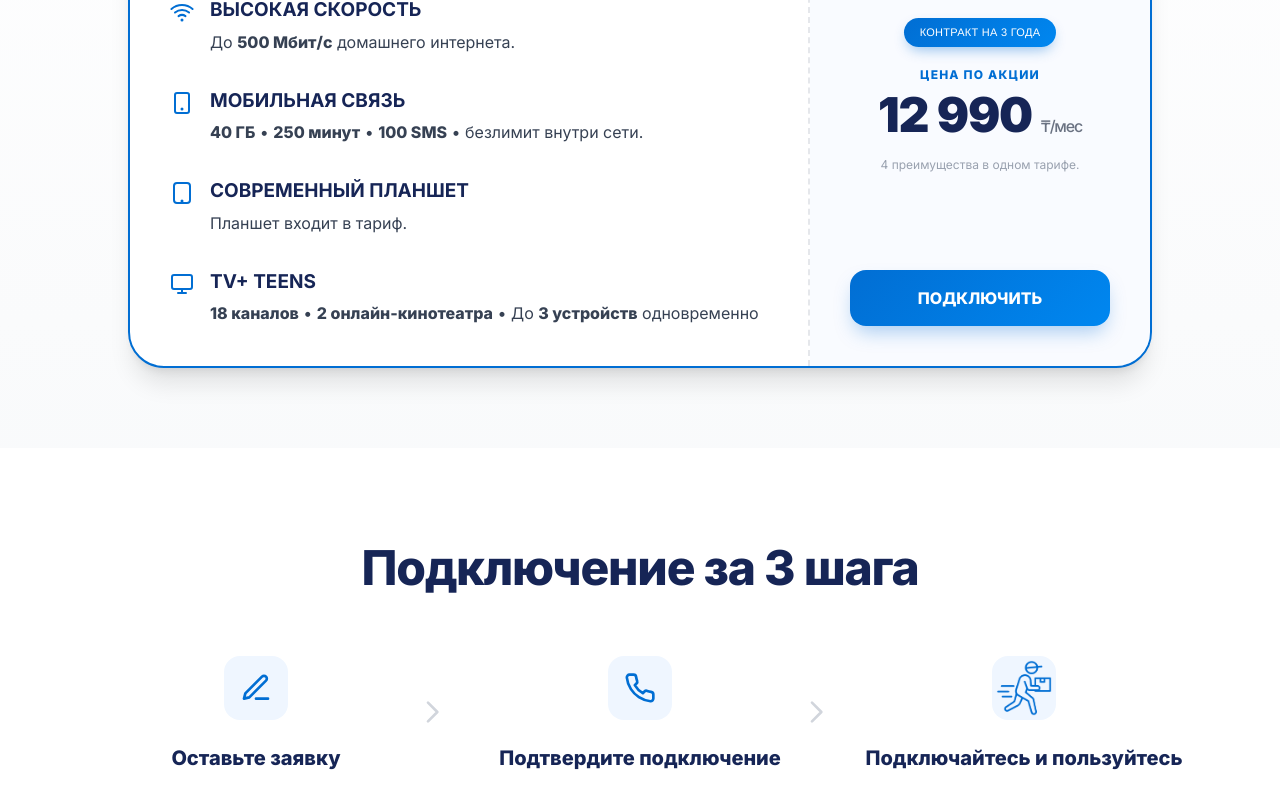
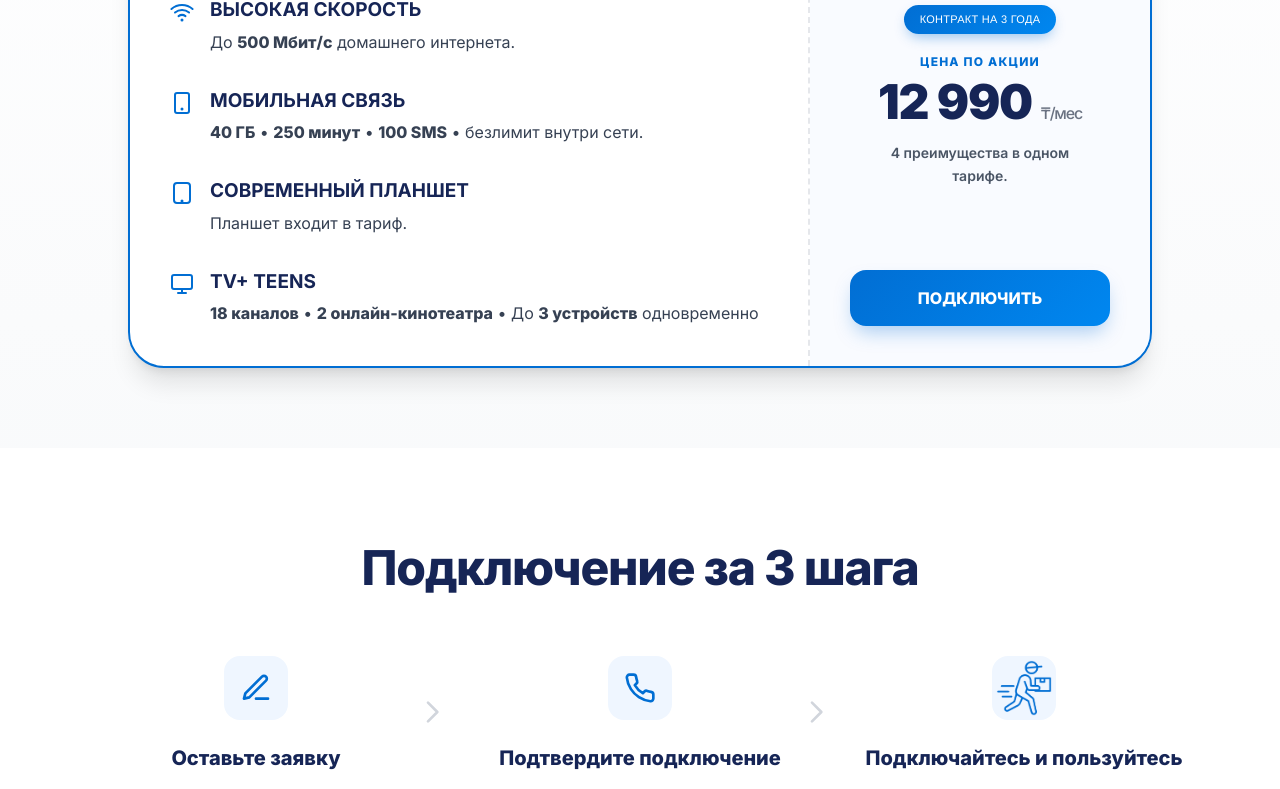
Before and after one commit to Leonard0303/back-to-school, a Vue app: page / in a window 1280 px wide. Shown: the part 1160-1949 px from the top of the page. Built offline with nearby package versions, Linux system fonts and the light colour scheme.

Commit message:
увеличен размер и вес шрифта сноски в Pricing: изменён стиль текста с text-xs/text-gray-400 на text-sm/font-semibold/text-gray-600 для улучшения читаемости примечания под ценой

```diff
--- a/src/components/Pricing.vue
+++ b/src/components/Pricing.vue
@@ -88,7 +88,7 @@ const scrollToCTA = () => {
               {{ t.price }} <span class="text-base font-medium text-gray-500">{{ t.period }}</span>
             </div>
 
-            <p class="text-xs text-gray-400 mt-4 leading-relaxed max-w-[220px] mx-auto">
+            <p class="text-sm font-semibold text-gray-600 mt-4 leading-relaxed max-w-[220px] mx-auto">
               {{ t.note }}
             </p>
           </div>
```
